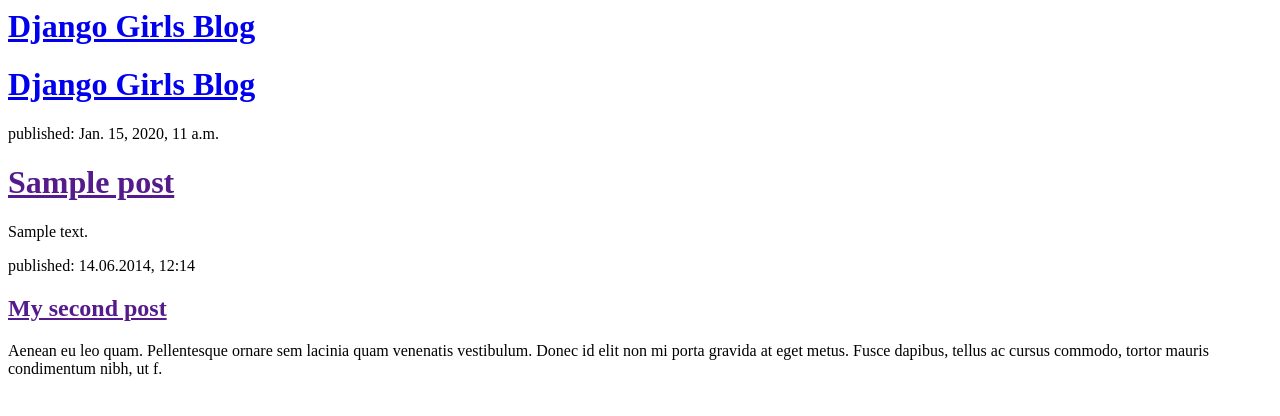
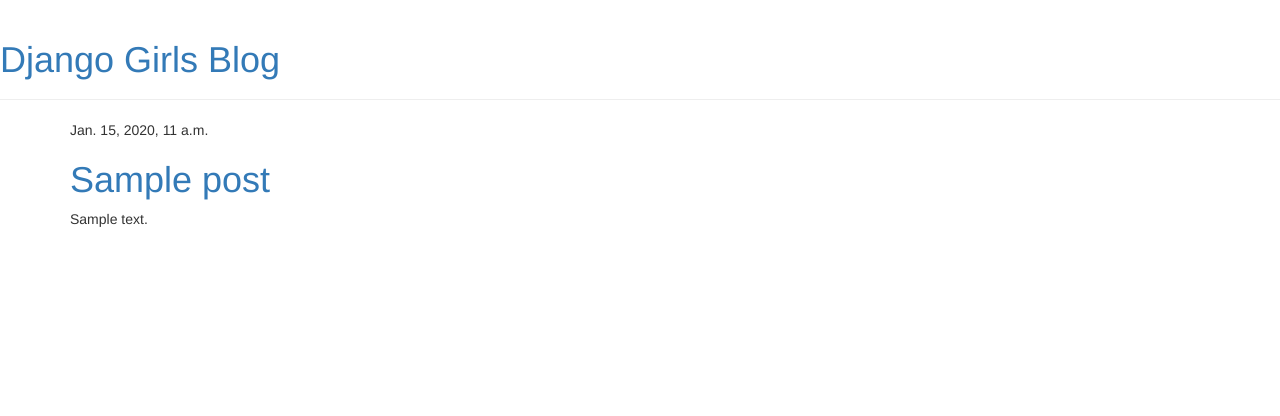
Before and after one commit to borcabar/webpage2, a Django app: template blog/templates/blog/post_list.html in a window 1280 px wide. Shown: the top 416 px of the page. Run offline with Django 3.2, Linux system fonts and the light colour scheme; the template is opened without the code that fills it: values that come from a table or form of the project are taken from there, others are empty; tables that the repository leaves empty hold one stand-in row (values such as "Sample post"); some libraries are stand-ins or nearby versions.

Commit message:
improving urls

```diff
--- /dev/null
+++ b/blog/templates/blog/base.html
@@ -0,0 +1,23 @@
+{% load staticfiles %}
+<html>
+    <head>
+        <title>Django Girls blog</title>
+        <link rel="stylesheet" href="//maxcdn.bootstrapcdn.com/bootstrap/3.2.0/css/bootstrap.min.css">
+        <link rel="stylesheet" href="//maxcdn.bootstrapcdn.com/bootstrap/3.2.0/css/bootstrap-theme.min.css">
+        <link href='//fonts.googleapis.com/css?family=Lobster&subset=latin,latin-ext' rel='stylesheet' type='text/css'>
+        <link rel="stylesheet" href="{% static 'css/blog.css' %}">
+    </head>
+    <body>
+        <div class="page-header">
+            <h1><a href="/">Django Girls Blog</a></h1>
+        </div>
+        <div class="content container">
+            <div class="row">
+                <div class="col-md-8">
+                {% block content %}
+                {% endblock %}
+                </div>
+            </div>
+        </div>
+    </body>
+</html>
--- a/blog/templates/blog/post_list.html
+++ b/blog/templates/blog/post_list.html
@@ -1,32 +1,13 @@
-<html>
-    <head>
-        <title>Django Girls blog</title>
-    </head>
-    <body>
-        <div>
-            <h1><a href="/">Django Girls Blog</a></h1>
+{% extends 'blog/base.html' %}
+
+{% block content %}
+    {% for post in posts %}
+        <div class="post">
+            <div class="date">
+                {{ post.published_date }}
+            </div>
+            <h1><a href="">{{ post.title }}</a></h1>
+            <p>{{ post.text|linebreaksbr }}</p>
         </div>
-
-
-
-		<div>
-		    <h1><a href="/">Django Girls Blog</a></h1>
-		</div>
-
-		{% for post in posts %}
-		    <div>
-		        <p>published: {{ post.published_date }}</p>
-		        <h1><a href="">{{ post.title }}</a></h1>
-		        <p>{{ post.text|linebreaksbr }}</p>
-		    </div>
-		{% endfor %}
-
-
-
-        <div>
-            <p>published: 14.06.2014, 12:14</p>
-            <h2><a href="">My second post</a></h2>
-            <p>Aenean eu leo quam. Pellentesque ornare sem lacinia quam venenatis vestibulum. Donec id elit non mi porta gravida at eget metus. Fusce dapibus, tellus ac cursus commodo, tortor mauris condimentum nibh, ut f.</p>
-        </div>
-    </body>
-</html>
+    {% endfor %}
+{% endblock %}
--- a/blog/urls.py
+++ b/blog/urls.py
@@ -1,16 +1,9 @@
+
+
 from django.conf.urls import url
-from blog import views
+from . import views
 
 urlpatterns = [
     url(r'^$', views.post_list, name='post_list'),
+    url(r'^post/(?P<pk>\d+)/$', views.post_detail, name='post_detail'),
 ]
-
-'''
-from django.conf.urls import url
-from howdy import views
-
-urlpatterns = [
-    url(r'^$', views.HomePageView.as_view()),
-    url(r'^about/$', views.AboutPageView.as_view()), # Add this /about/ route
-]
-'''
```
Also changed, not shown: blog/templates/blog/post_detail.html (added, +13 -0 lines), blog/views.py (+8 -0 lines).
